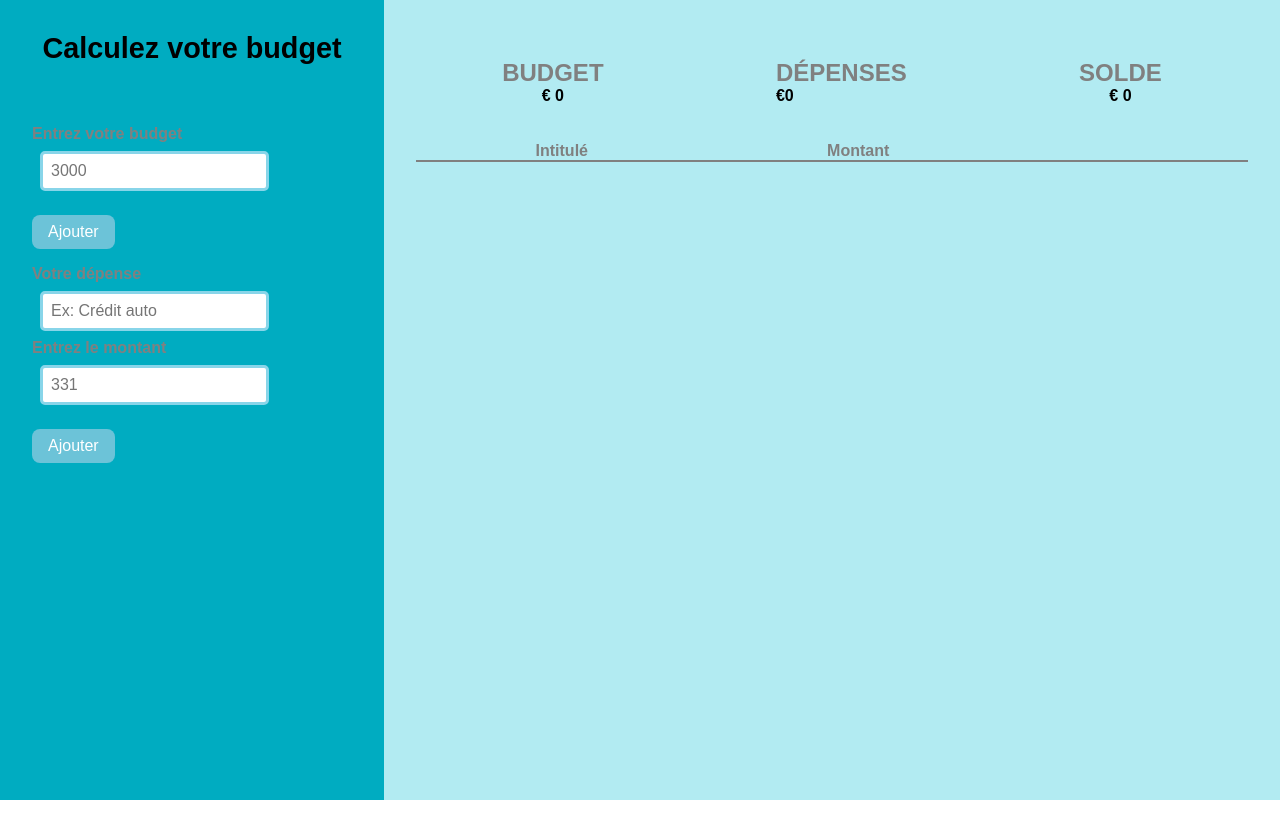
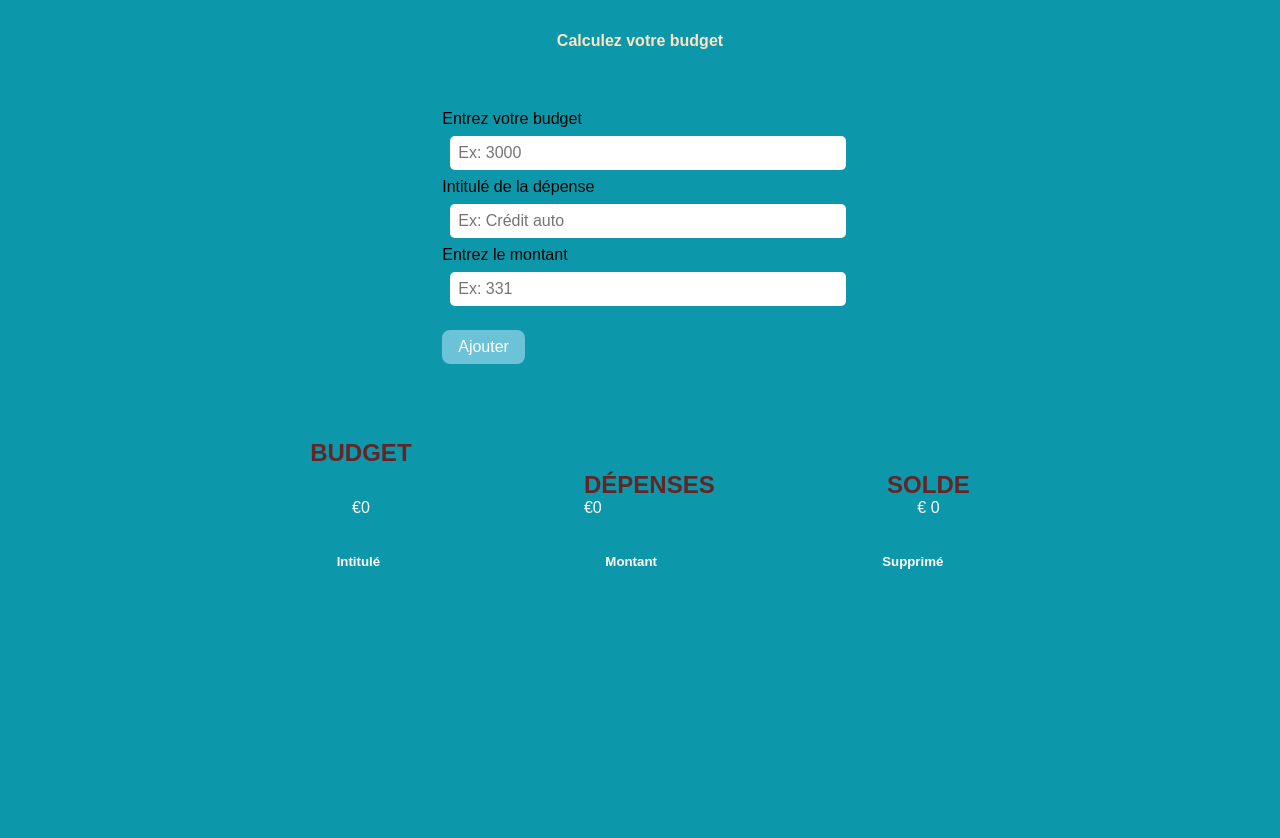
Before and after one commit to Iamglads/JavaScript_training, a plain HTML site: page projets/budget/budget.html in a window 1280 px wide. Before the commit the page ends 800 px from the top, so only its background shows below. Drawn offline with Linux system fonts and the light colour scheme.

Commit message:
HTML AND CSS OK

```diff
--- a/projets/budget/budget.html
+++ b/projets/budget/budget.html
@@ -10,66 +10,64 @@
 </head>
 
 <body>
-    <div class="container-budget">
-        <section class="container__budget">
-            <!-- budget feedback -->
-            <div class="yourBudget">
+    <div class="main-bloc">
+        <main class="container-budget">
+            <section class="budget">
+                <div>
+                    <div>
                         <h1 class="text-uppercase">Calculez votre budget</h1>
-                <!-- budget form -->
                         <form id="budget-form" class="budget-form">
                             <div>
-                        <div class="budget-feedback"></div>
-                        <h5>Entrez votre budget</h5>
-                        <input type="number" id="budget-input" placeholder="3000">
+                                <label>Entrez votre budget</label>
+                                <input type="number" id="budget-input" placeholder="Ex: 3000">
                             </div>
-                    <!-- submit button -->
-                    <button type="submit" class="btn-budget budget-submit" id="budget-submit">Ajouter</button>
-                </form>
-            </div>
-            <div class="yourExpense">
-                <!-- expense form -->
-                <form id="expense-form" class=" expense-form">
                             <div>
                                 <div class="expense-feedback"></div>
-                        <h5>Votre dépense</h5>
+                                    <label>Intitulé de la dépense</label>
                                     <input type="text" class=" expense-input" id="expense-input" placeholder="Ex: Crédit auto">
-                        <h5>Entrez le montant</h5>
-                        <input type="number" class=" expense-input" id="amount-input" placeholder="331">
                                 </div>
-                    <!-- submit button -->
+                                <div>
+                                   <label>Entrez le montant</label>
+                                    <input type="number" class=" expense-input" id="amount-input" placeholder="Ex: 331">
+                                </div>
                             <button type="submit" class="btn-budget expense-submit" id="expense-submit">Ajouter</button>
                         </form>
                     </div>
+                </div>
             </section>
 
-        <section class="budgetDetails">
+            <section class="section__details">
                 <!-- app info -->
-            <div class="budgetDetails--div">
+                <div class="details">
                     <div>
                         <h6 class="info-title">budget</h6>
-                    <span class="budget-icon"><i class="fas fa-euro-sign"></i></span>
-                    <h4 class=" mt-2 budget" id="budget"><span>€ </span><span id="budget-amount">0</span></h4>
+                        <p class=" mt-2 budget" id="budget">
+                            <span>€ </span>
+                            <span id="budget-amount">0</span>
+                        </p>
                     </div>
                     <div>
                         <h6 class="t info-title">Dépenses</h6>
-                    <span class="expense-icon"><i class="far fa-credit-card"></i></span>
-                    <h4 class=" mt-2 expense" id="expense"><span>€ </span><span id="expense-amount">0</span></h4>
+                        <p class=" mt-2 expense" id="expense">
+                            <span>€ </span>
+                            <span id="expense-amount">0</span>
+                        </p>
                     </div>
                     <div>
                         <h6 class="info-title">Solde</h6>
-                    <span class="balance-icon"><i class="fas fa-dollar-sign"></i></span>
-                    <h4 class=" mt-2 balance" id="balance"> <span>€ </span><span id="balance-amount">0</span></h4>
+                        <p class=" mt-2 balance" id="balance">
+                            <span>€ </span>
+                            <span id="balance-amount">0</span>
+                        </p>
                     </div>
                 </div>
-
-            <div class="expense-list" id="expense-list">
-                <div class="expense-list-div">
+                    <div class="expense-list">
                         <h5 class="list-item">Intitulé</h5>
                         <h5 class="list-item">Montant</h5>
-                    <h5 class="list-item"></h5>
-                </div>
+                        <h5 class="list-item"> Supprimé</h5>
                     </div>
             </section>
+        </main>
     </div>
 
     <!-- script js -->
--- a/sass/_budget.scss
+++ b/sass/_budget.scss
@@ -1,21 +1,23 @@
 
 
+.main-bloc{
+    display: flex;
+    justify-content: center;
+    align-items: center;
+    width: 100%;
+    height: auto;
+    min-height: 500px;
+    background-color: #0c98aa;
     .container-budget{
+        width: 100%;
+        .budget{
+            width: auto;
+            min-width: 40%;
+            height: auto;
+            padding: 2rem;
             display: flex;
-}
-h1{
-    font-size: 1.8rem;
-    color: bisque;
-}
-
-.container__budget{
-    width: 30%;
-    height: 800px;
-    background-color: #00ACC1;
-    padding: 2rem;
-}
-
-
+            justify-content: center;
+            align-items: center;
             .btn-budget{
                 font-size: 1rem;
                 margin: 1rem auto;
@@ -26,6 +28,11 @@ h1{
                 border: none;
 
             }
+            h1{
+                font-size: 1rem;
+                color: bisque;
+            }
+
 
             button:hover{
                 opacity: 0.8;
@@ -33,60 +40,52 @@ button:hover{
             }
 
             input[type=text], [type=number]{
+                width: 100%;
                 padding: 0.5rem;
                 margin: 0.5rem;
                 border-radius: 5px;
                 font-size: 1rem;
-    border: 3px solid #88d5e9;
+                border: none;
                 outline: none;
             }
 
             input[type=number]:focus{
                 box-shadow:  0 0 10px #88d5e9;
             }
+        }
+    }
+}
 
 
 
-.budgetDetails{
+
+.section__details{
     width: 70%;
     height: 800px;
     display: block;
     justify-content: center;
-    background-color: #B2EBF2;
     padding: 2rem;
     margin: auto;
-}
-
-.budgetDetails--div{
+    color: #ffffff;
+    .details{
         display: flex;
         justify-content: space-around;
         align-items: center;
         height: 100px;
         text-align: center;
-}
-
-
-h5{
-    color: grey;
-    font-size: 1rem;
-}
-
         h6{
-    color: grey;
+            color: rgb(102, 36, 36);
             font-size: 1.5rem;
             text-transform: uppercase;
+        }
+    }
 }
 
 
 .expense-list{
-    display: block;
-}
-
-.expense-list-div{
     display: flex;
     justify-content: space-around;
     margin-top: 10px;
-    border-bottom: 2px solid grey;
 }
 
 .budget-feedback,
@@ -113,31 +112,5 @@ h6{
   }
 
   @media(max-width: 600px){
-    .container{
-        display: block;
+
   }
-
-    .container__budget{
-        width: 100%;
-        height: auto;
-        padding: 1rem;
-    }
-
-    .budgetDetails{
-        width: 100%;
-        height: 700px;
-        display: block;
-        justify-content: center;
-        background-color: #B2EBF2;
-        padding: 1rem;
-    }
-
-    .budgetDetails--div{
-        display: block;
-        text-align: center;
-    }
-
-    .expense-list{
-        display: block;
-    }
-  }
```
Also changed, not shown: css/style.css. Lines whose indentation alone changed are shown as unchanged.
